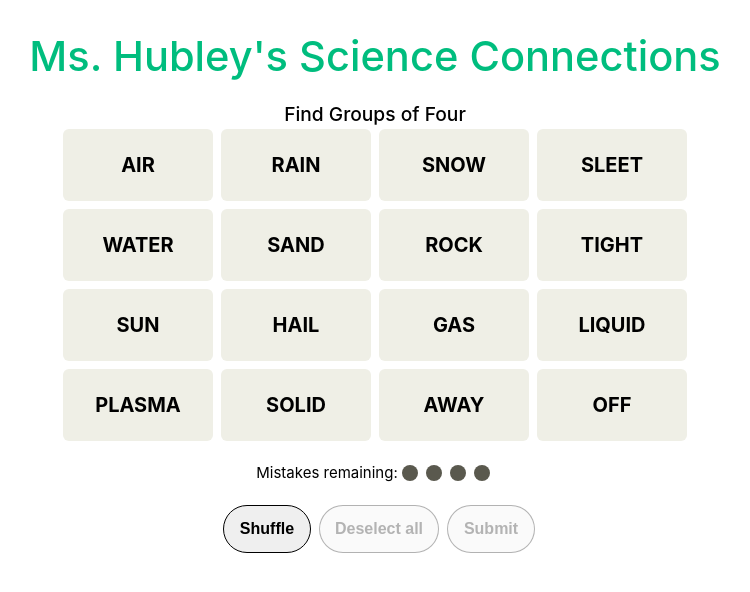
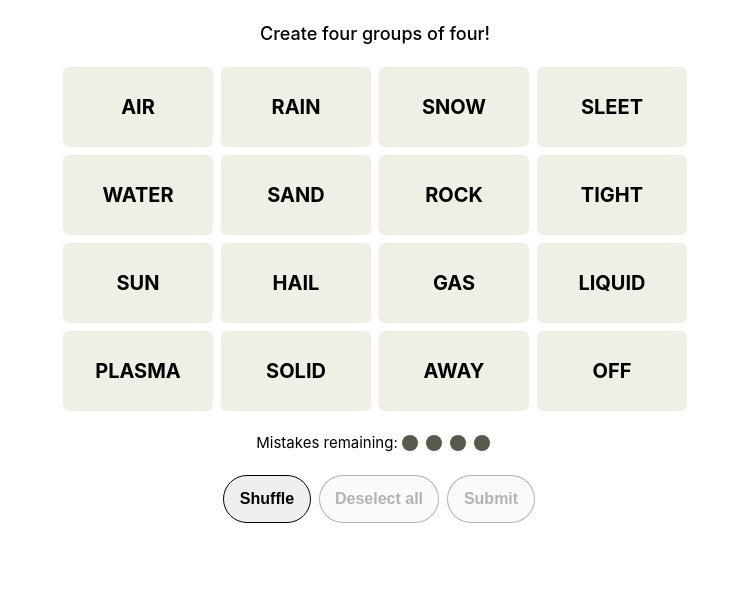
Before and after one commit to eribradl/fourgroups, a Vue app: page / in a window 1280 px wide. Shown: the top 592 px of the page, without its empty margins (265-1015 px from the left). Built offline with nearby package versions, Linux system fonts and the light colour scheme.

Commit message:
css updates and cleanup

```diff
--- a/src/App.vue
+++ b/src/App.vue
@@ -5,9 +5,7 @@ import GameBoard from './components/GameBoard.vue'
 
 <template>
   <header>
-    <div class="wrapper">
-      <GreetingHeader msg="Ms. Hubley's Science Connections" />
-    </div>
+    <GreetingHeader msg="Create four groups of four!" />
   </header>
 
   <main>
@@ -26,5 +24,7 @@ main {
   display: flex;
   flex-direction: column;
   align-items: center;
+  width: 100vw;
 }
+
 </style>
--- a/src/assets/main.css
+++ b/src/assets/main.css
@@ -1,7 +1,6 @@
 @import './base.css';
 
 #app {
-  max-width: 1280px;
   margin: 0 auto;
   padding: 2rem;
   font-weight: normal;
@@ -22,3 +21,8 @@ a,
     background-color: hsla(160, 100%, 37%, 0.2);
   }
 }
+
+#app {
+  margin: 0;
+  padding: 0;
+}
--- a/src/components/GameBoard.vue
+++ b/src/components/GameBoard.vue
@@ -143,12 +143,12 @@ function checkSelectedWords() {
     </SolutionGroup>
   </div>
   <div class = "grid">
-    <GridItem v-for="(gridItem, index) of shuffledWords"
-    @click="toggleWord(gridItem)"
-    :class="{ 'selected': selectedWords.includes(gridItem)}"
+    <GridItem v-for="(gameWord, index) of shuffledWords"
+    @click="toggleWord(gameWord)"
+    :class="{ 'selected': selectedWords.includes(gameWord)}"
     :key="index"
-    :isSelected="selectedWords.includes(gridItem)">
-      {{ gridItem }}
+    :isSelected="selectedWords.includes(gameWord)"
+    :gameWord="gameWord">
     </GridItem>
   </div>
   <div class = "fault">
@@ -178,6 +178,7 @@ function checkSelectedWords() {
     display: grid;
     gap: 8px;
     width: calc(3* 8px + 4* 150px);
+    height: calc(3* 8px + 4* 80px);
     bottom: 0;
     grid-template-columns: repeat(4, 1fr);
     min-height: 0;
@@ -194,4 +195,13 @@ function checkSelectedWords() {
   .results {
     text-align: center;
   }
+
+  @media(max-width: 639px) {
+  .grid {
+    margin-bottom: 20px;
+    height: calc(3* 8px + 4* 22.5vw);
+    width: calc(3* 8px + 4* 22.5vw);
+  }
+}
+
 </style>
--- a/src/components/GreetingHeader.vue
+++ b/src/components/GreetingHeader.vue
@@ -6,29 +6,22 @@ defineProps<{
 
 <template>
   <div class="greetings">
-    <h1 class="green">{{ msg }}</h1>
-    <h3>
-      Find Groups of Four
-    </h3>
+    <h2>
+      {{ msg }}
+    </h2>
   </div>
 </template>
 
 <style scoped>
-h1 {
+
+h2 {
+  font-size: 18px;
   font-weight: 500;
-  font-size: 2.6rem;
-  position: relative;
-  top: -10px;
-}
-
-h3 {
-  font-size: 1.2rem;
-  font-weight: 500;
-}
-
-.greetings h1,
-.greetings h3 {
   text-align: center;
 }
 
+.greetings {
+  padding: 20px;
+}
+
 </style>
--- a/src/components/GridItem.vue
+++ b/src/components/GridItem.vue
@@ -1,14 +1,14 @@
-<script setup>
+<script setup lang="ts">
 import { defineProps } from "vue";
 
-const props = defineProps(['isSelected'])
+const props = defineProps(['isSelected', 'gameWord']);
 
 </script>
 
 <template>
   <div class="card" >
     <div class="card-content">
-      <slot></slot>
+      <slot>{{ props.gameWord }}</slot>
     </div>
   </div>
 </template>
@@ -22,10 +22,19 @@ const props = defineProps(['isSelected'])
 }
 
 .card-content {
+  display: grid;
   padding: 20px;
   font-size: 20px;
   font-weight: 700;
   text-align: center;
+  align-items: center;
+  height: 100%;
+}
+
+@media(max-width: 639px) {
+  .card-content {
+    font-size: 16px;
+  }
 }
 
 .selected {
```
